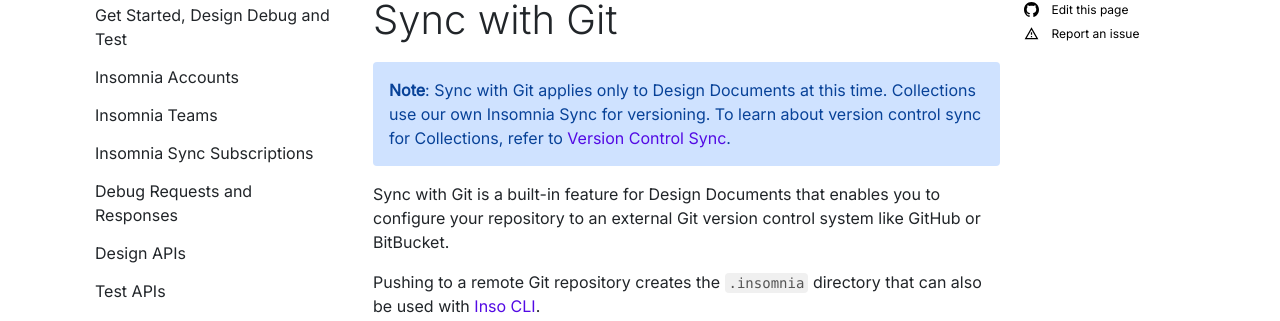
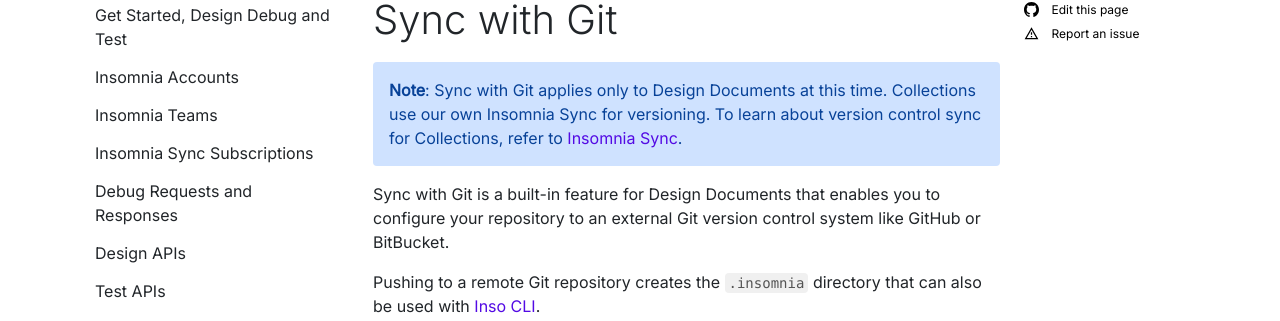
Before and after one commit to Kong/insomnia-docs, a Jekyll site: the page built from docs/insomnia/git-sync.md, in a window 1280 px wide and 900 px high. Shown: the part 98-419 px from the top of the window. Built offline with Jekyll 4.4.1, drawn with Linux system fonts in a browser that asks for light colours; comment, search, counter and statistics services are not loaded.

Commit message:
Fix #143 - version control dead link

```diff
--- a/docs/insomnia/git-sync.md
+++ b/docs/insomnia/git-sync.md
@@ -6,7 +6,7 @@
 ---
 
 {:.alert .alert-primary}
-**Note**: Sync with Git applies only to Design Documents at this time. Collections use our own Insomnia Sync for versioning. To learn about version control sync for Collections, refer to [Version Control Sync](/insomnia/version-control-sync).
+**Note**: Sync with Git applies only to Design Documents at this time. Collections use our own Insomnia Sync for versioning. To learn about version control sync for Collections, refer to [Insomnia Sync](/insomnia/insomnia-sync).
 
 Sync with Git is a built-in feature for Design Documents that enables you to configure your repository to an external Git version control system like GitHub or BitBucket.
 
```
